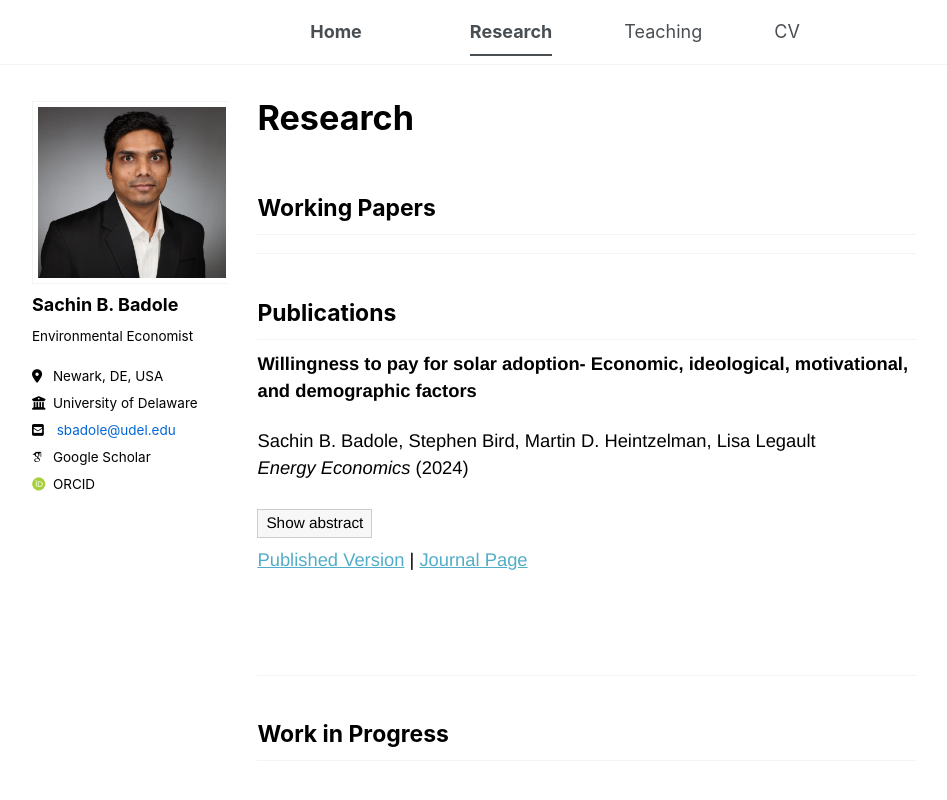
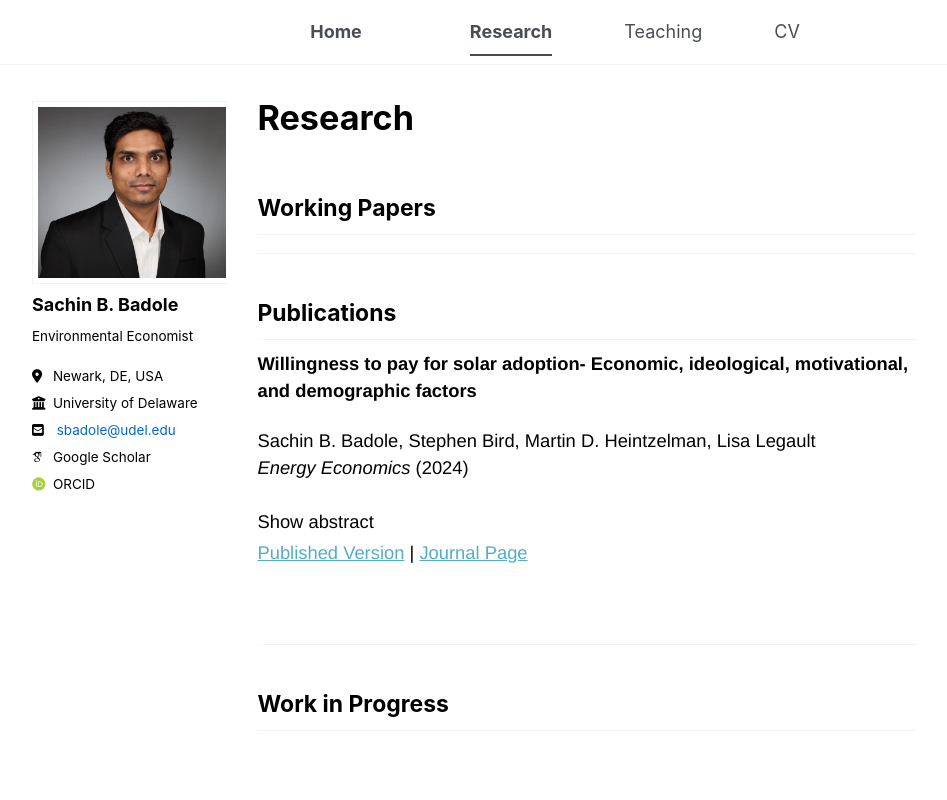
Before and after one commit to sachin-b-badole/sachin-b-badole.github.io, a Jekyll site: the page built from _pages/research.md, in a window 1280 px wide. Shown: the top 800 px of the page, without its empty margins (76-1023 px from the left). Built offline with Jekyll 4.4.1, drawn with Linux system fonts in a browser that asks for light colours; some web fonts are replaced; a script bundle is joined from its source files by our own code; library files that are not in the unit come from our copies.

Commit message:
Update research.md

```diff
--- a/_pages/research.md
+++ b/_pages/research.md
@@ -38,16 +38,21 @@
 {{ p.authors | join: ", " }}
 {% if p.journal %}_{{ p.journal }}_ ({{ p.year }}){% endif %}
 
-<details class="abs-block">
-  <summary>Show abstract</summary>
-  <p>{{ p.abstract }}</p>
-</details>
+<div class="paper-actions">
+  <details>
+    <summary>Show abstract</summary>
+    <p>{{ p.abstract }}</p>
+  </details>
 
-{% if p.pdf %}[Published Version]({{ p.pdf }}){% endif %}
-{% if p.website %} | [Journal Page]({{ p.website }}){% endif %}
+  {% if p.pdf %}<a href="{{ p.pdf }}">Published Version</a>{% endif %}
+  {% if p.website %} | <a href="{{ p.website }}">Journal Page</a>{% endif %}
+</div>
 
 <br><br>
 {% endfor %}
+
+
+
 
 ---
 
```
